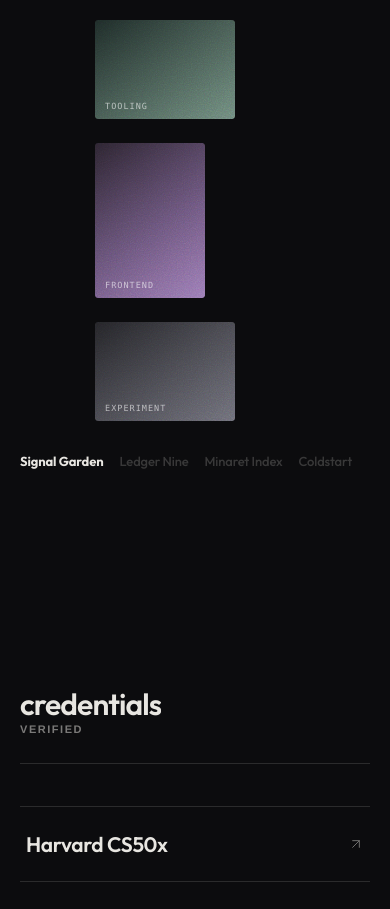
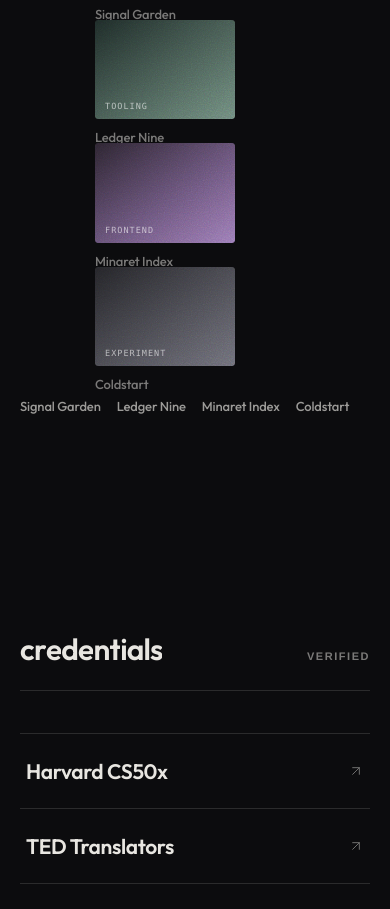
Before and after one commit to Taimkellizy/portfolio, a Next.js app: page / in a window 390 px wide. Shown: the part 1780-2689 px from the top of the page. Built offline with nearby package versions, Linux system fonts and the light colour scheme.

Commit message:
fix: SplitText container shattering + center cases slider grid, sticky names

```diff
--- a/concepts/editorial-var-a.css
+++ b/concepts/editorial-var-a.css
@@ -347,16 +347,19 @@
 
 .ea-cases__grid {
   position: relative;
+  display: grid;
+  grid-template-columns: 1fr minmax(0, auto) 1fr;
+  align-items: start;
 }
 
 .ea-cases__left {
   position: sticky;
+  align-self: start;
   top: 55vh;
   height: 45vh;
   display: flex;
   align-items: flex-end;
   padding-bottom: 20px;
-  width: 50%;
   padding-right: 40px;
   box-sizing: border-box;
 }
@@ -378,12 +381,25 @@
 }
 
 .ea-case {
+  position: relative;
   transform-origin: left center;
 }
 
 .ea-case__plate {
   overflow: hidden;
   border-radius: 3px;
+}
+
+.ea-case__caption {
+  position: absolute;
+  top: 100%;
+  left: 0;
+  margin-top: 10px;
+  font-family: var(--font-outfit);
+  font-weight: 500;
+  font-size: 13px;
+  letter-spacing: -0.01em;
+  color: var(--ea-ink-mute);
 }
 
 .ea-case__plate .plate {
@@ -407,10 +423,17 @@
 }
 
 .ea-cases__names {
-  position: absolute;
-  right: 0;
-  bottom: 20px;
+  position: sticky;
+  align-self: start;
+  top: 55vh;
+  height: 45vh;
   z-index: 3;
+  display: flex;
+  align-items: flex-end;
+  justify-content: flex-end;
+}
+
+.ea-cases__names-inner {
   display: flex;
   flex-direction: column;
   gap: 2px;
@@ -424,19 +447,13 @@
   letter-spacing: -0.01em;
   color: var(--ea-ink);
   opacity: 0.2;
-  transition:
-    opacity 350ms ease,
-    font-weight 350ms ease;
+  /* opacity/weight are driven by the scrubbed timeline — a CSS
+     transition here would lag behind every scrub frame */
   text-decoration: none;
 }
 
 .ea-case-name:hover {
   opacity: 0.5 !important;
-}
-
-.ea-case-name.is-active {
-  opacity: 1;
-  font-weight: 700;
 }
 
 /* ---------- sections ---------- */
@@ -692,14 +709,25 @@
     padding-bottom: 0;
   }
   .ea-cases__names {
-    position: relative;
-    right: auto;
-    bottom: auto;
+    position: static;
+    top: auto;
+    height: auto;
+    z-index: auto;
+    flex-direction: row;
+    align-items: baseline;
+    justify-content: flex-start;
+    flex-wrap: wrap;
+    gap: 6px 16px;
+    padding-top: 32px;
+  }
+  .ea-cases__names-inner {
     flex-direction: row;
     flex-wrap: wrap;
     gap: 6px 16px;
     text-align: left;
-    padding-top: 32px;
+  }
+  .ea-case-name {
+    opacity: 0.65;
   }
   .ea-menu-panel {
     width: 100%;
@@ -751,4 +779,8 @@
   .ea-cursor {
     display: none;
   }
+  .ea-case-name {
+    opacity: 0.65;
+    font-weight: 600;
+  }
 }
--- a/concepts/editorial-var-a.tsx
+++ b/concepts/editorial-var-a.tsx
@@ -24,7 +24,7 @@
 const CASES = [
   { from: "#23203a", to: "#5d4b8a", ratio: "wide" },
   { from: "#1e2b28", to: "#6f8a7d", ratio: "landscape" },
-  { from: "#2c2430", to: "#9b7bb6", ratio: "portrait" },
+  { from: "#2c2430", to: "#9b7bb6", ratio: "landscape" },
   { from: "#242428", to: "#6e6e78", ratio: "landscape" },
 ];
 
@@ -139,6 +139,18 @@
         )
         .from("[data-hero-star]", { scale: 0, opacity: 0, duration: 0.9 }, 0.55)
         .from("[data-hero-scroll]", { y: 18, opacity: 0, duration: 0.9 }, 0.75);
+
+      /* fade-up for layout blocks (grids/flex) — SplitText must not
+         touch these or it shatters their layout into fake "lines" */
+      gsap.utils.toArray<HTMLElement>("[data-reveal-fade]").forEach((el) => {
+        gsap.from(el, {
+          y: 26,
+          opacity: 0,
+          duration: 0.9,
+          ease: "expo.out",
+          scrollTrigger: { trigger: el, start: "top 88%" },
+        });
+      });
 
       gsap.utils.toArray<HTMLElement>("[data-reveal]").forEach((el) => {
         const isTitle = el.hasAttribute("data-reveal-title");
@@ -499,15 +511,66 @@
     };
   }, [reduced]);
 
-  /* ---------- cases: ScrollTrigger scrub timeline (Codrops technique) ---------- */
+  /* ---------- cases: joffreyspitzer vertical slider ---------- */
 
   useEffect(() => {
     if (!root.current || reduced) return;
-    const ctx = gsap.context(() => {
+    let ctx: ReturnType<typeof gsap.context> | null = null;
+    let winW = window.innerWidth;
+    let winH = window.innerHeight;
+
+    const setup = () => {
+      ctx?.revert();
+      ctx = null;
+      if (window.innerWidth <= 900) return;
+
+      ctx = gsap.context(() => {
         const items = gsap.utils.toArray<HTMLElement>(".ea-case");
-      const names = document.querySelectorAll(".ea-case-name");
+        const titles = gsap.utils.toArray<HTMLElement>(".ea-case-name");
+        if (!items.length || !titles.length) return;
 
-      if (!items.length) return;
+        const BASE = 17.55;
+        const EXP = 36;
+        const scaleExpanded = EXP / BASE;
+        const widthCss = `${BASE}vw`;
+
+        const firstOf = new Map<number, HTMLElement>();
+        const lastOf = new Map<number, HTMLElement>();
+        items.forEach((item) => {
+          const idx = Number(item.dataset.projectIndex ?? 0);
+          if (!firstOf.has(idx)) firstOf.set(idx, item);
+          lastOf.set(idx, item);
+        });
+
+        const baseHeights: number[] = [];
+        const expHeights: number[] = [];
+
+        items.forEach((item, d) => {
+          const media = item.querySelector<HTMLElement>(".ea-case__plate");
+          if (!media) return;
+          const initScale = d === 0 ? scaleExpanded : 1;
+          gsap.set(media, {
+            width: widthCss,
+            transformOrigin: "left top",
+            scaleX: initScale,
+            scaleY: initScale,
+            force3D: true,
+          });
+          const scaledHeight = media.getBoundingClientRect().height;
+          const baseHeight = scaledHeight / initScale;
+          const expHeight = baseHeight * scaleExpanded;
+          baseHeights[d] = baseHeight;
+          expHeights[d] = expHeight;
+          gsap.set(item, { height: initScale === 1 ? baseHeight : expHeight });
+        });
+
+        const activeIdx = Number(items[0]?.dataset.projectIndex ?? 0);
+        titles.forEach((t, d) => {
+          gsap.set(t, {
+            opacity: d === activeIdx ? 1 : 0.2,
+            fontWeight: d === activeIdx ? 700 : 500,
+          });
+        });
 
         const timeline = gsap.timeline({
           scrollTrigger: {
@@ -515,30 +578,45 @@
             start: "top-=6.5% center",
             end: "bottom center-=0.5%",
             scrub: true,
+            invalidateOnRefresh: true,
           },
         });
 
-      items.forEach((item, index) => {
-        const plate = item.querySelector(".plate") as HTMLElement;
-        if (!plate) return;
+        items.forEach((item, d) => {
+          const media = item.querySelector<HTMLElement>(".ea-case__plate");
+          const projectIdx = Number(item.dataset.projectIndex ?? d);
+          const title = titles[projectIdx];
+          const baseHeight = baseHeights[d] ?? 0;
+          const expHeight = expHeights[d] ?? baseHeight * scaleExpanded;
+          if (!media || !title) return;
 
-        /* scale up as it enters center */
+          const isFirst = firstOf.get(projectIdx) === item;
+          const isLast = lastOf.get(projectIdx) === item;
+
           timeline.to(
-          plate,
+            media,
             {
-            scale: 1.25,
+              scaleX: scaleExpanded,
+              scaleY: scaleExpanded,
               force3D: true,
               duration: 0.8,
               ease: "none",
             },
-          index,
+            d,
           );
+          if (isFirst)
+            timeline.to(
+              title,
+              { opacity: 1, fontWeight: 700, duration: 0.4, ease: "none" },
+              "<",
+            );
+          timeline.to(item, { height: expHeight, duration: 0.8, ease: "none" }, "<");
 
-        /* scale back to 1 as it leaves */
           timeline.to(
-          plate,
+            media,
             {
-            scale: 1,
+              scaleX: 1,
+              scaleY: 1,
               force3D: true,
               duration: 1.5,
               ease: "none",
@@ -546,32 +624,39 @@
             },
             ">",
           );
-      });
-
-      /* active name sync */
-      ScrollTrigger.create({
-        trigger: ".ea-cases",
-        start: "top 80%",
-        end: "bottom 20%",
-        onUpdate: () => {
-          const mid = window.innerHeight * 0.5;
-          let bestIdx = 0;
-          let bestDist = Infinity;
-          items.forEach((item, i) => {
-            const rect = item.getBoundingClientRect();
-            const d = Math.abs(rect.top + rect.height / 2 - mid);
-            if (d < bestDist) {
-              bestDist = d;
-              bestIdx = i;
-            }
-          });
-          names.forEach((n, i) => {
-            n.classList.toggle("is-active", i === bestIdx);
-          });
-        },
+          if (isLast)
+            timeline.to(
+              title,
+              { opacity: 0.2, fontWeight: 500, duration: 0.4, ease: "none" },
+              "<",
+            );
+          timeline.to(item, { height: baseHeight, duration: 1.5, ease: "none" }, "<");
         });
       }, root);
-    return () => ctx.revert();
+    };
+
+    setup();
+
+    let resizeTimer = 0;
+    const onResize = () => {
+      window.clearTimeout(resizeTimer);
+      resizeTimer = window.setTimeout(() => {
+        const dw = Math.abs(window.innerWidth - winW);
+        const dh = Math.abs(window.innerHeight - winH);
+        if (dw < 10 && dh < 120) return;
+        winW = window.innerWidth;
+        winH = window.innerHeight;
+        setup();
+        ScrollTrigger.refresh();
+      }, 200);
+    };
+    window.addEventListener("resize", onResize);
+
+    return () => {
+      window.removeEventListener("resize", onResize);
+      window.clearTimeout(resizeTimer);
+      ctx?.revert();
+    };
   }, [reduced]);
 
   return (
@@ -703,12 +788,12 @@
 
         {/* ===================== BIO ===================== */}
         <section className="ea-bio" id="ea-bio">
-          <div className="ea-bio__inner" data-reveal>
+          <div className="ea-bio__inner">
             <p className="ea-bio__label u-label">
               About
               <StarGlyph className="ea-bio__star" />
             </p>
-            <p className="ea-bio__text">
+            <p className="ea-bio__text" data-reveal>
               HTML and CSS first, then Harvard&apos;s CS50x, then real work:
               React components, Flask routes, SQLite when the data is honest.
               Alongside the code I&apos;ve translated 850+ minutes of TED and
@@ -725,7 +810,9 @@
           <div className="ea-cases__grid">
             {/* left: sticky "Cases" label */}
             <div className="ea-cases__left">
-              <h2 className="ea-cases__title">Cases</h2>
+              <h2 className="ea-cases__title" data-reveal data-reveal-title>
+                Cases
+              </h2>
             </div>
 
             {/* center: scrolling images */}
@@ -733,6 +820,7 @@
               {projects.map((p, i) => (
                 <div
                   className={`ea-case ea-case--${CASES[i].ratio}`}
+                  data-project-index={i}
                   key={p.id}
                 >
                   <div className="ea-case__plate">
@@ -742,16 +830,19 @@
                       label={p.kind}
                     />
                   </div>
+                  <p className="ea-case__caption">{p.title}</p>
                 </div>
               ))}
             </div>
 
             {/* right: sticky project names */}
             <div className="ea-cases__names">
+              <div className="ea-cases__names-inner">
                 {projects.map((p, i) => (
                   <a
                     key={p.id}
-                  className={`ea-case-name${i === 0 ? " is-active" : ""}`}
+                    className="ea-case-name"
+                    data-project-index={i}
                     href="#ea-work"
                   >
                     {p.title}
@@ -759,17 +850,20 @@
                 ))}
               </div>
             </div>
+          </div>
         </section>
 
         {/* ===================== CREDENTIALS ===================== */}
         <section className="ea-block" id="ea-credentials">
-          <header className="ea-sec" data-reveal>
-            <h2 className="ea-sec__title">credentials</h2>
+          <header className="ea-sec">
+            <h2 className="ea-sec__title" data-reveal data-reveal-title>
+              credentials
+            </h2>
             <span className="ea-sec__count u-label">Verified</span>
           </header>
           <ul className="ea-rows">
             {credentials.map((c) => (
-              <li key={c.id} className="ea-row" data-reveal>
+              <li key={c.id} className="ea-row" data-reveal-fade>
                 <a href={c.href} target="_blank" rel="noreferrer">
                   <span className="ea-row__org u-label">{c.org}</span>
                   <span className="ea-row__title">{c.title}</span>
@@ -786,13 +880,15 @@
 
         {/* ===================== WRITING ===================== */}
         <section className="ea-block" id="ea-writing">
-          <header className="ea-sec" data-reveal>
-            <h2 className="ea-sec__title">writing</h2>
+          <header className="ea-sec">
+            <h2 className="ea-sec__title" data-reveal data-reveal-title>
+              writing
+            </h2>
             <span className="ea-sec__count u-label">Journal</span>
           </header>
           <ul className="ea-rows">
             {posts.map((post) => (
-              <li key={post.slug} className="ea-row" data-reveal>
+              <li key={post.slug} className="ea-row" data-reveal-fade>
                 <a href="#ea-writing">
                   <span className="ea-row__org u-label">{post.tag}</span>
                   <span className="ea-row__title">{post.title}</span>
@@ -812,7 +908,7 @@
 
       {/* ===================== FOOTER ===================== */}
       <footer className="ea-foot" id="ea-contact">
-        <div className="ea-foot__cols" data-reveal>
+        <div className="ea-foot__cols" data-reveal-fade>
           <div className="ea-foot__col">
             <h3 className="ea-foot__col-title">Sitemap</h3>
             <ul>
```
Lines whose indentation alone changed are shown as unchanged.
